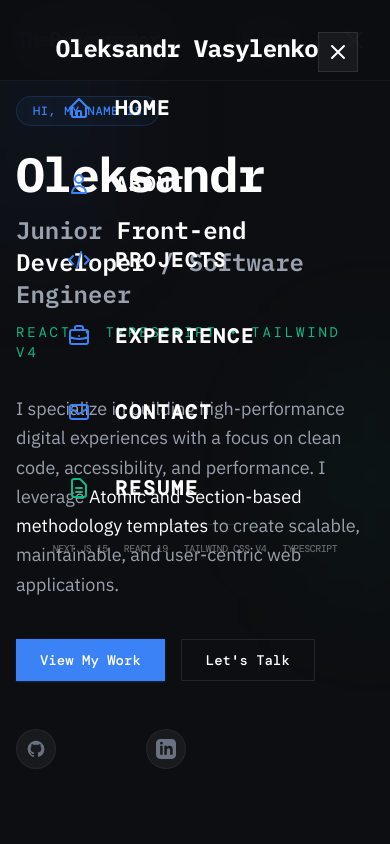
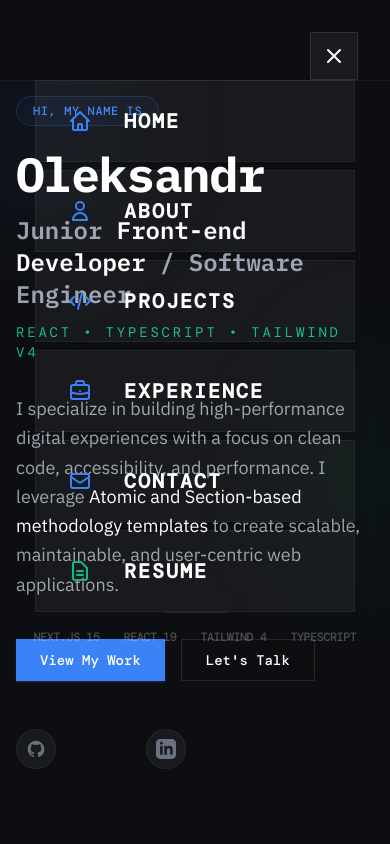
Before and after one commit to aalexblade/the-programmer-portfolio, a Next.js app: page / in a window 390 px wide. Both pictures are taken after a click on the button "Open menu". Shown: the top 844 px of the page. Built offline with nearby package versions, Linux system fonts and the light colour scheme.

Commit message:
fix: resolve layout unused imports and enforce strict solid dark bg tokens

```diff
--- a/src/app/layout.tsx
+++ b/src/app/layout.tsx
@@ -1,4 +1,3 @@
-// src/app/layout.tsx
 import type { Metadata } from "next";
 import { DM_Mono, IBM_Plex_Mono, IBM_Plex_Sans } from "next/font/google";
 import { SITE_CONFIG, ROOT_METADATA } from "@/constants/siteConfig";
@@ -17,14 +16,13 @@ const ibmPlexMono = IBM_Plex_Mono({
   variable: "--font-ibm-mono",
 });
 
-// Added for long text readability while keeping the IBM design language consistency
 const ibmPlexSans = IBM_Plex_Sans({
   weight: ["400", "500", "600"],
   subsets: ["latin", "cyrillic"],
   variable: "--font-ibm-sans",
 });
 
-export const metadata = ROOT_METADATA;
+export const metadata: Metadata = ROOT_METADATA;
 
 export default function RootLayout({
   children,
@@ -38,6 +36,7 @@ export default function RootLayout({
       suppressHydrationWarning
     >
       <body className="bg-dark-bg text-[#E4E6EB] font-sans antialiased selection:bg-brand-primary selection:text-white">
+        <ViewportWarning />
         {children}
       </body>
     </html>
--- a/src/components/ui/MobileMenu.tsx
+++ b/src/components/ui/MobileMenu.tsx
@@ -1,11 +1,12 @@
 "use client";
 
-import { useState, useEffect } from "react";
+import { useState, useEffect, type FC, type ReactNode } from "react";
 import Link from "next/link";
 import { NAVIGATION_LINKS } from "@/constants/navigation";
 
 /**
- * Technical Icon Components (Inline SVG to avoid missing dependencies)
+ * Technical Icon Components
+ * Using inline SVGs to ensure zero-dependency portability and high performance.
  */
 const Icons = {
   Home: () => (
@@ -45,7 +46,10 @@ const Icons = {
   ),
 };
 
-const getIconForLabel = (label: string) => {
+/**
+ * Maps labels to their corresponding technical icons.
+ */
+const getIconForLabel = (label: string): ReactNode => {
   switch (label.toLowerCase()) {
     case "home": return <Icons.Home />;
     case "about": return <Icons.User />;
@@ -57,12 +61,14 @@ const getIconForLabel = (label: string) => {
 };
 
 /**
- * MobileMenu Client Component
- * Refactored into a premium cyber-geek engineering layout.
+ * MobileMenu Component
+ * Optimized with a solid, 100% opaque background to act as a visual shield.
+ * Maintains cinematic animations and precise interactive feedback.
  */
-export const MobileMenu = () => {
-  const [isOpen, setIsOpen] = useState(false);
+export const MobileMenu: FC = () => {
+  const [isOpen, setIsOpen] = useState<boolean>(false);
 
+  // Synchronize body scroll state with menu visibility to ensure focus and prevent background scroll
   useEffect(() => {
     if (isOpen) {
       document.body.style.overflow = "hidden";
@@ -74,66 +80,70 @@ export const MobileMenu = () => {
     };
   }, [isOpen]);
 
-  const toggleMenu = () => setIsOpen(!isOpen);
-  const closeMenu = () => setIsOpen(false);
+  const toggleMenu = (): void => setIsOpen(!isOpen);
+  const closeMenu = (): void => setIsOpen(false);
 
   return (
     <>
-      {/* Toggle Button */}
+      {/* Interactive Toggle Button */}
       <button
-        className="relative z-50 flex h-10 w-10 flex-col items-center justify-center gap-1.5 md:hidden"
+        className="relative z-50 flex h-10 w-10 cursor-pointer flex-col items-center justify-center gap-1.5 md:hidden"
         onClick={toggleMenu}
         aria-label={isOpen ? "Close menu" : "Open menu"}
         aria-expanded={isOpen}
       >
-        <span className={`h-0.5 w-6 bg-white transition-all duration-300 ${isOpen ? "translate-y-2 rotate-45" : ""}`}></span>
-        <span className={`h-0.5 w-6 bg-white transition-all duration-300 ${isOpen ? "opacity-0" : ""}`}></span>
-        <span className={`h-0.5 w-6 bg-white transition-all duration-300 ${isOpen ? "-translate-y-2 -rotate-45" : ""}`}></span>
+        <span className={`h-0.5 w-6 bg-white transition-all duration-500 ${isOpen ? "translate-y-2 rotate-45" : ""}`}></span>
+        <span className={`h-0.5 w-6 bg-white transition-all duration-500 ${isOpen ? "opacity-0" : ""}`}></span>
+        <span className={`h-0.5 w-6 bg-white transition-all duration-500 ${isOpen ? "-translate-y-2 -rotate-45" : ""}`}></span>
       </button>
 
-      {/* Premium Cyber-Geek Menu Overlay */}
-      {isOpen && (
-        <div className="fixed inset-0 z-50 flex flex-col justify-between bg-[#0D0E11]/95 p-8 backdrop-blur-xl md:hidden">
+      {/*
+        Immersive Modal Overlay
+        - Fully opaque bg-[#0d0e11] background (visual shield) to prevent underlying text bleed.
+        - Cinematic 500ms ease-out transition for premium fluidity.
+      */}
+      <div
+        className={`
+          fixed inset-0 z-50 flex flex-col justify-between bg-dark-bg p-8 md:hidden
+          transition-all duration-500 ease-out
+          ${isOpen ? "translate-x-0 opacity-100 visible" : "translate-x-full opacity-0 invisible pointer-events-none"}
+        `}
+      >
         {/* Subtle Technical Grid Background Overlay */}
         <div
           className="pointer-events-none absolute inset-0 -z-10 opacity-5"
           style={{
-              backgroundImage: "radial-gradient(#ffffff 0.5px, transparent 0.5px), linear-gradient(to right, #ffffff 0.5px, transparent 0.5px), linear-gradient(to bottom, #ffffff 0.5px, transparent 0.5px)",
-              backgroundSize: "24px 24px"
+            backgroundImage: "radial-gradient(circle, #ffffff 1px, transparent 1px), linear-gradient(to right, #ffffff 0.5px, transparent 0.5px), linear-gradient(to bottom, #ffffff 0.5px, transparent 0.5px)",
+            backgroundSize: "32px 32px"
           }}
         ></div>
 
-          {/* Top Section: Branding & Close Button */}
-          <div className="flex items-start justify-between">
-            <div className="flex-1"></div>
-            <h2 className="flex-1 text-center font-ibm text-2xl font-bold tracking-tight text-white whitespace-nowrap">
-              Oleksandr Vasylenko
-            </h2>
-            <div className="flex flex-1 justify-end">
+        {/* Top Control Bar with cursor-pointer */}
+        <div className="flex items-center justify-end">
           <button
             onClick={closeMenu}
-                className="flex h-10 w-10 items-center justify-center border border-white/10 bg-white/5 text-white transition-colors hover:border-brand-primary/50 hover:bg-brand-primary/10"
+            className="flex h-12 w-12 cursor-pointer items-center justify-center border border-white/10 bg-white/5 text-white transition-colors hover:border-brand-primary/50 hover:bg-brand-primary/10"
+            aria-label="Close navigation"
           >
             <Icons.X />
           </button>
         </div>
-          </div>
 
-          {/* Middle Section: Technical Navigation Links */}
+        {/* Navigation Link Matrix */}
         <nav className="flex flex-col items-center justify-center gap-2">
-            <div className="flex w-full max-w-xs flex-col gap-1">
+          <div className="flex w-full max-w-xs flex-col gap-2">
             {NAVIGATION_LINKS.map((link) => (
               <Link
                 key={link.href}
                 href={link.href}
                 onClick={closeMenu}
-                  className="group relative flex items-center gap-4 py-4 px-6 transition-all"
+                className="group relative flex items-center gap-6 py-5 px-6 border border-white/5 bg-white/5 transition-all cursor-pointer hover:bg-white/10 hover:border-brand-primary/20"
               >
                 <div className="flex h-10 w-10 items-center justify-center text-brand-primary transition-transform group-hover:scale-110">
                   {getIconForLabel(link.label)}
                 </div>
                 <div className="flex flex-col">
-                    <span className="font-dm text-xl font-bold tracking-widest text-white uppercase transition-all group-hover:text-brand-primary group-hover:drop-shadow-[0_0_8px_rgba(59,130,246,0.5)]">
+                  <span className="font-dm text-xl font-bold tracking-widest text-white uppercase transition-colors group-hover:text-brand-primary">
                     {link.label}
                   </span>
                   <div className="h-px w-0 bg-brand-primary/50 transition-all duration-300 group-hover:w-full"></div>
@@ -141,17 +151,17 @@ export const MobileMenu = () => {
               </Link>
             ))}
 
-              {/* Resume CTA inside Menu */}
+            {/* Resume Access CTA */}
             <Link
               href="/resume.pdf"
               onClick={closeMenu}
-                className="group relative flex items-center gap-4 py-4 px-6 transition-all"
+              className="group relative flex items-center gap-6 py-5 px-6 border border-white/5 bg-white/5 transition-all cursor-pointer hover:bg-white/10 hover:border-brand-accent/20"
             >
               <div className="flex h-10 w-10 items-center justify-center text-brand-accent transition-transform group-hover:scale-110">
                 <Icons.FileText />
               </div>
               <div className="flex flex-col">
-                  <span className="font-dm text-xl font-bold tracking-widest text-white uppercase transition-all group-hover:text-brand-accent group-hover:drop-shadow-[0_0_8px_rgba(16,185,129,0.5)]">
+                <span className="font-dm text-xl font-bold tracking-widest text-white uppercase transition-colors group-hover:text-brand-accent">
                   Resume
                 </span>
                 <div className="h-px w-0 bg-brand-accent/50 transition-all duration-300 group-hover:w-full"></div>
@@ -160,19 +170,18 @@ export const MobileMenu = () => {
           </div>
         </nav>
 
-          {/* Bottom Section: Technical Layout Badges */}
+        {/* Technical Metadata Footer */}
         <div className="flex flex-col items-center gap-4">
-            <div className="h-px w-20 bg-white/10"></div>
-            <div className="flex flex-wrap justify-center gap-4 opacity-40">
-              {["Next.js 15", "React 19", "Tailwind CSS v4", "TypeScript"].map((badge) => (
-                <span key={badge} className="font-dm text-[10px] font-medium tracking-tighter uppercase">
-                  {badge}
+          <div className="h-px w-16 bg-white/10"></div>
+          <div className="flex flex-wrap justify-center gap-6 opacity-30">
+            {["Next.js 15", "React 19", "Tailwind 4", "TypeScript"].map((tech) => (
+              <span key={tech} className="font-dm text-xs font-medium tracking-tighter uppercase">
+                {tech}
               </span>
             ))}
           </div>
         </div>
       </div>
-      )}
     </>
   );
 };
```
Lines whose indentation alone changed are shown as unchanged.
